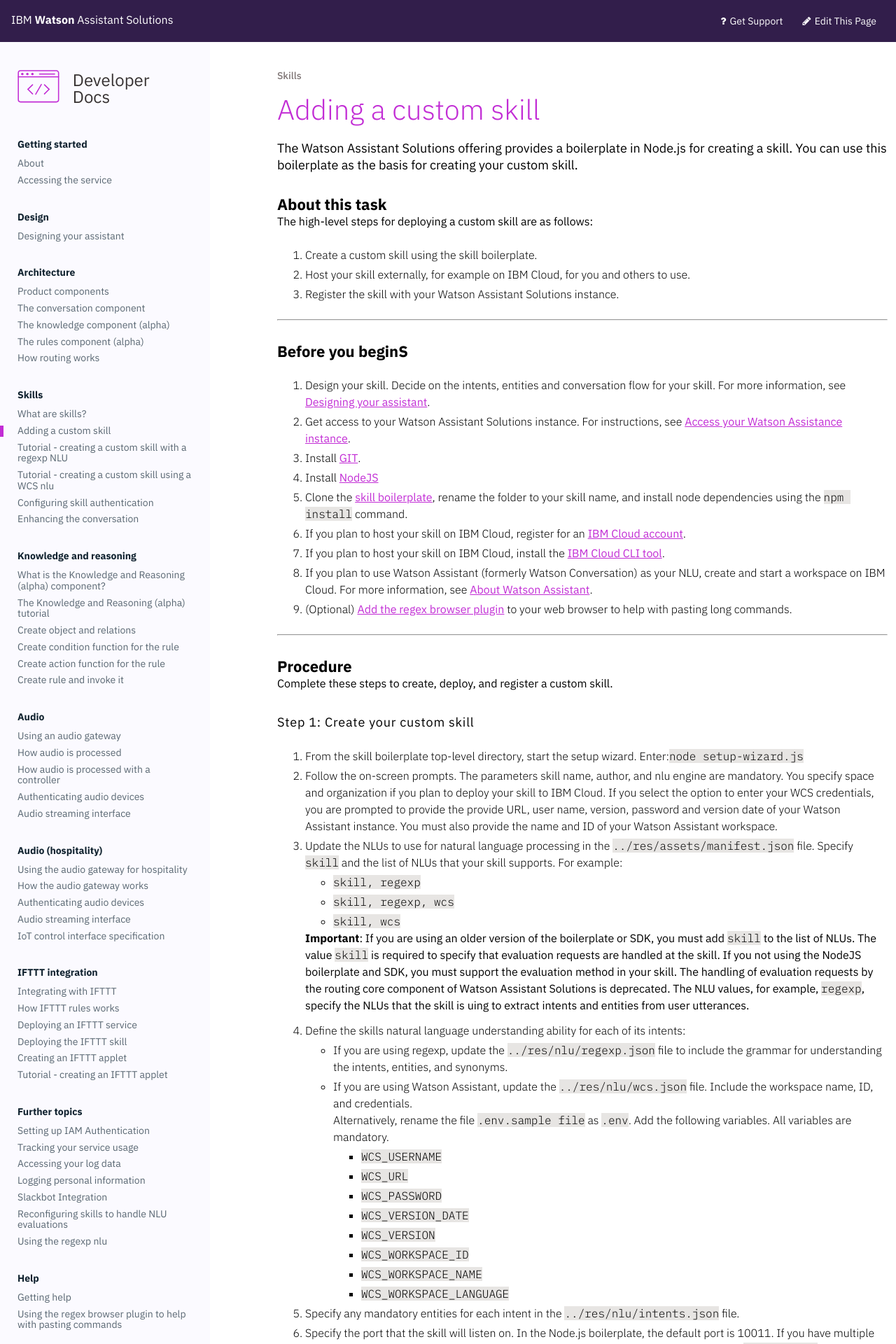
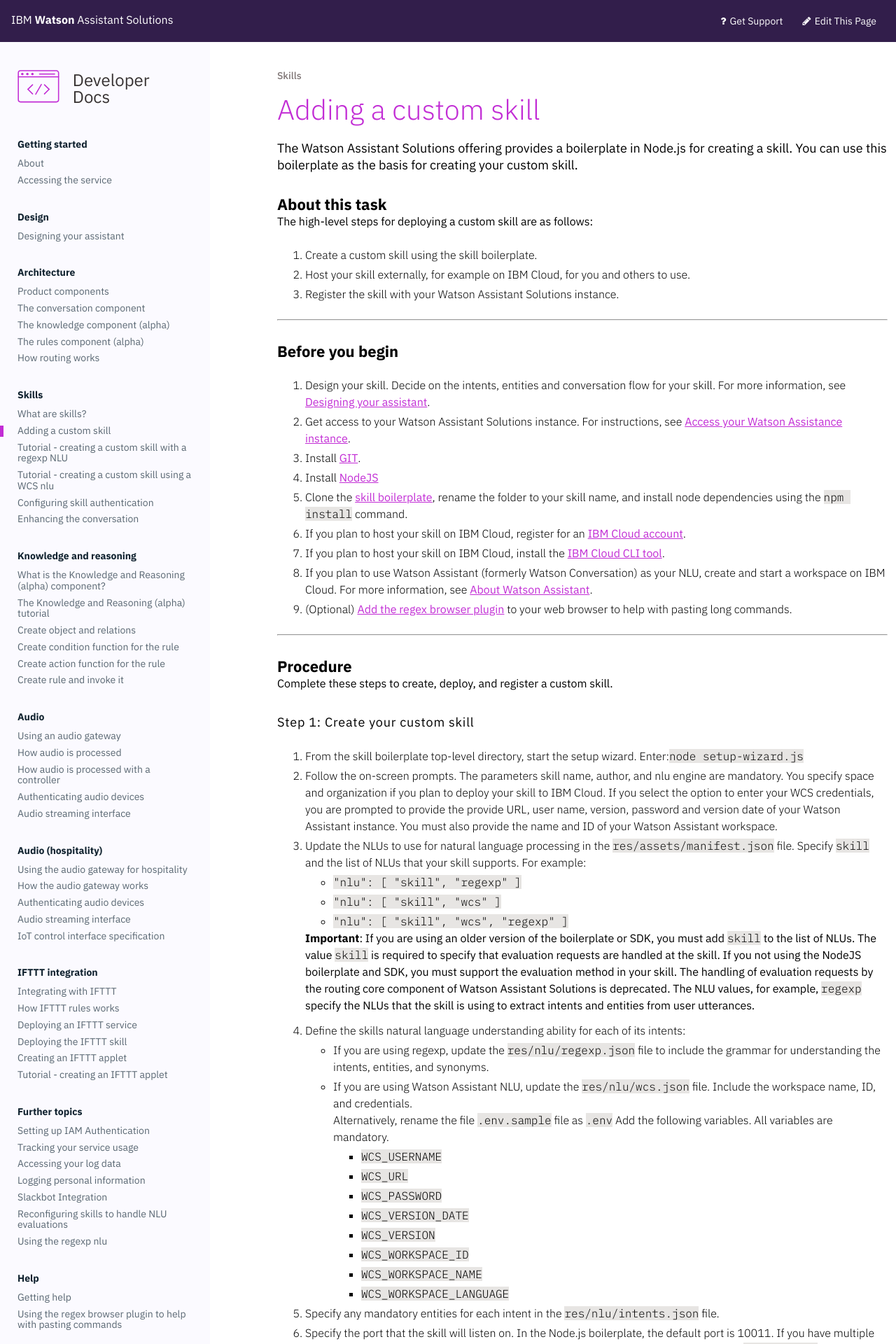
Before and after one commit to Watson-Personal-Assistant/developer, a Jekyll site: the page built from _content/skill/create_custom_skill.md, in a window 1280 px wide. Shown: the top 1920 px of the page at 70% size. Built offline with Jekyll 4.4.1, drawn with Linux system fonts in a browser that asks for light colours; some web fonts are replaced; some of the changed text lies outside the part shown.

Commit message:
fixes typos and single quotes

````diff
--- a/_content/skill/create_custom_skill.md
+++ b/_content/skill/create_custom_skill.md
@@ -11,12 +11,12 @@
 3. Register the skill with your Watson Assistant Solutions instance.
 
 ---
-### Before you beginS
+### Before you begin
 1. Design your skill.  Decide on the intents, entities and conversation flow for your skill.  For more information, see [Designing your assistant]({{site.baseurl}}/design/how-to-design-your-assistant/).
 2. Get access to your Watson Assistant Solutions instance.  For instructions, see [Access your Watson Assistance  instance]({{site.baseurl}}/get-started/get-api-key/).
 3. Install [GIT](https://git-scm.com/downloads).
 4. Install [NodeJS](https://nodejs.org/dist/v8.9.1/)
-5. Clone the [skill boilerplate](https://github.com/Watson-Personal-Assistant/SkillBoilerplate), rename the folder to your skill name, and install node dependencies using the ```npm install``` command.
+5. Clone the [skill boilerplate](https://github.com/Watson-Personal-Assistant/SkillBoilerplate), rename the folder to your skill name, and install node dependencies using the `npm install` command.
 6. If you plan to host your skill on IBM Cloud, register for an [IBM Cloud account](https://www.ibm.com/account/us-en/signup/register.html).
 7. If you plan to host your skill on IBM Cloud, install the [IBM Cloud CLI tool](https://console.bluemix.net/docs/cli/index.html#cli).
 8. If you plan to use Watson Assistant (formerly Watson Conversation) as your NLU, create and start a workspace on IBM Cloud. For more information, see [About Watson Assistant](https://console.bluemix.net/docs/services/conversation/).
@@ -27,44 +27,44 @@
 Complete these steps to create, deploy, and register a custom skill.
 
 #### Step 1: Create your custom skill
-1.  From the skill boilerplate top-level directory, start the setup wizard.  Enter:```node setup-wizard.js```
+1.  From the skill boilerplate top-level directory, start the setup wizard.  Enter:`node setup-wizard.js`
 2.  Follow the on-screen prompts.  The parameters skill name, author, and nlu engine are mandatory.  You specify space and organization if you plan to deploy your skill to IBM Cloud.   If you select the option to enter your WCS credentials, you are prompted to provide the provide URL, user name, version, password and version date of your Watson Assistant instance.  You must also provide the name and ID of your Watson Assistant workspace.
-3. Update the NLUs to use for natural language processing in the ```../res/assets/manifest.json``` file.  Specify ```skill``` and the list of NLUs that your skill supports.  For example:
-  - ```skill, regexp```
-  - ```skill, regexp, wcs```
-  - ```skill, wcs ```
+3. Update the NLUs to use for natural language processing in the `res/assets/manifest.json` file.  Specify `skill` and the list of NLUs that your skill supports.  For example:
+  - `"nlu": [ "skill", "regexp" ]`
+  - `"nlu": [ "skill", "wcs" ]`
+  - `"nlu": [ "skill", "wcs", "regexp" ]`
 
-    **Important**:  If you are using an older version of the boilerplate or SDK, you must add ```skill``` to the list of NLUs.
-    The value ```skill``` is required to specify that evaluation requests are handled at the skill.  If you not using the NodeJS boilerplate and SDK, you must support the evaluation method in your skill. The handling of evaluation requests by the routing core component of Watson Assistant Solutions is deprecated. The NLU values, for example, ```regexp```, specify the NLUs that the skill is uing to extract intents and entities from user utterances.
+    **Important**:  If you are using an older version of the boilerplate or SDK, you must add `skill` to the list of NLUs.
+    The value `skill` is required to specify that evaluation requests are handled at the skill.  If you not using the NodeJS boilerplate and SDK, you must support the evaluation method in your skill. The handling of evaluation requests by the routing core component of Watson Assistant Solutions is deprecated. The NLU values, for example, `regexp` specify the NLUs that the skill is using to extract intents and entities from user utterances.
 4. Define the skills natural language understanding ability for each of its intents:
-   - If you are using regexp, update the ```../res/nlu/regexp.json``` file to include the grammar for understanding the intents, entities, and synonyms.
-   - If you are using Watson Assistant, update the ```../res/nlu/wcs.json``` file. Include the workspace name, ID, and credentials.
-   Alternatively, rename the file ```.env.sample file``` as ```.env```. Add the following variables.  All variables are mandatory.
-        - ```WCS_USERNAME```
-        - ```WCS_URL```
-        - ```WCS_PASSWORD```
-        - ```WCS_VERSION_DATE```
-        - ```WCS_VERSION```
-        - ```WCS_WORKSPACE_ID```
-        - ```WCS_WORKSPACE_NAME```
-        - ```WCS_WORKSPACE_LANGUAGE```
+   - If you are using regexp, update the `res/nlu/regexp.json` file to include the grammar for understanding the intents, entities, and synonyms.
+   - If you are using Watson Assistant NLU, update the `res/nlu/wcs.json` file. Include the workspace name, ID, and credentials.
+   Alternatively, rename the file `.env.sample` file as `.env` Add the following variables.  All variables are mandatory.
+        - `WCS_USERNAME`
+        - `WCS_URL`
+        - `WCS_PASSWORD`
+        - `WCS_VERSION_DATE`
+        - `WCS_VERSION`
+        - `WCS_WORKSPACE_ID`
+        - `WCS_WORKSPACE_NAME`
+        - `WCS_WORKSPACE_LANGUAGE`
 
-5.  Specify any mandatory entities for each intent in the ```../res/nlu/intents.json``` file.
-6.  Specify the port that the skill will listen on.  In the  Node.js boilerplate, the default port is 10011. If you have multiple skills deployed on your local system, you might want to change the port number.  Edit the ```.env.sample``` file and rename it ```.env```.
-7. Add skill code for the evaluation handler and the action handler and the unhandled response for each intent to the ```actions.js```  file.
-For more information about using the skill boilerplate to create your skill, see the ```readme.md``` file in the top-level directory of the boilerplate.
+5.  Specify any mandatory entities for each intent in the `res/nlu/intents.json` file.
+6.  Specify the port that the skill will listen on.  In the  Node.js boilerplate, the default port is 10011. If you have multiple skills deployed on your local system, you might want to change the port number.  Edit the `.env.sample` file and rename it `.env`
+7. Add skill code for the evaluation handler and the action handler and the unhandled response for each intent to the `actions.js`  file.
+For more information about using the skill boilerplate to create your skill, see the `readme.md` file in the top-level directory of the boilerplate.
 8.  Test your local skill.
-  1. Start your skill from your skill top-level directory.  Enter: ```npm run start```
+  1. Start your skill from your skill top-level directory.  Enter: `npm run start`
   2. Start a web browser and open the conversation REST API in the Swagger UI.  Enter: http://localhost:10011.
   3. Converse with your skill. Use the Converse endpoint to ask a question and view a response in JSON format.
 
 #### Step 2: Deploy your skill.
 If you want to host your skill on third-party cloud platform, follow the instructions for deploying applications from your cloud provided.
 
-If you plan to host your skill on IBM Cloud and you entered your IBM Cloud credentials when you ran ```setup-wizard.js```, run the `push.sh` script to push the skill to IBM Cloud. Otherwise, complete these steps:
+If you plan to host your skill on IBM Cloud and you entered your IBM Cloud credentials when you ran `setup-wizard.js`, run the `push.sh` script to push the skill to IBM Cloud. Otherwise, complete these steps:
 1. Open the IBM Cloud CLI.
-2. To log in to IBM Cloud, enter ```bx login --sso -a my.bluemix.net -o paste-your-IBMid-here -s dev```
-3. To push your skill to IBM Cloud, enter  ```bx app push```.  An ```App started``` message is displayed.
+2. To log in to IBM Cloud, enter `bx login --sso -a my.bluemix.net -o paste-your-IBMid-here -s dev`
+3. To push your skill to IBM Cloud, enter  `bx app push`.  An `App started` message is displayed.
 
 #### Step 3: Register your skill with your  Watson Assistant Solutions instance
 1. Log in to the Watson Assistant Solutions console.
@@ -72,9 +72,9 @@
 3. Follow the on-screen dialog to review and test your skill and to optionally add your skill to a new or existing skill set.
 
 Alternatively, use the following endpoints of the Conversation REST API to register your skill:
-- ```Skills```: Register a skill and create a skill set.
-- ```SkillSets```: Create a skill set and add skills to a skill set.
-- ```Converse```: Converse with your skill or skill set.
+- `Skills` Register a skill and create a skill set.
+- `SkillSets` Create a skill set and add skills to a skill set.
+- `Converse` Converse with your skill or skill set.
 For more information about the Conversation REST API, click **Conversation API** on the home page to view the Swagger specification.
 
 > **What to do next?**<br/>
````
